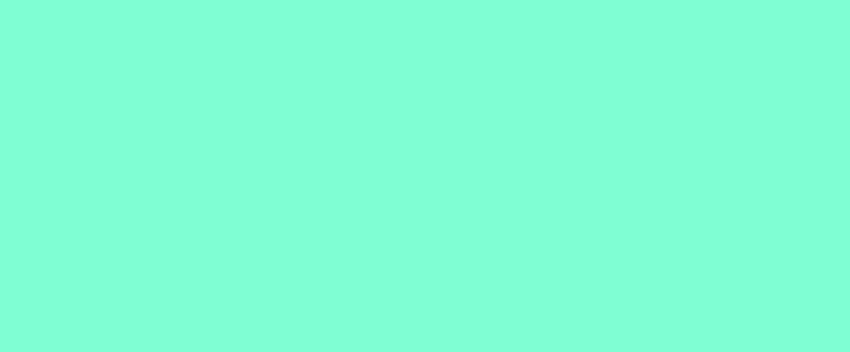
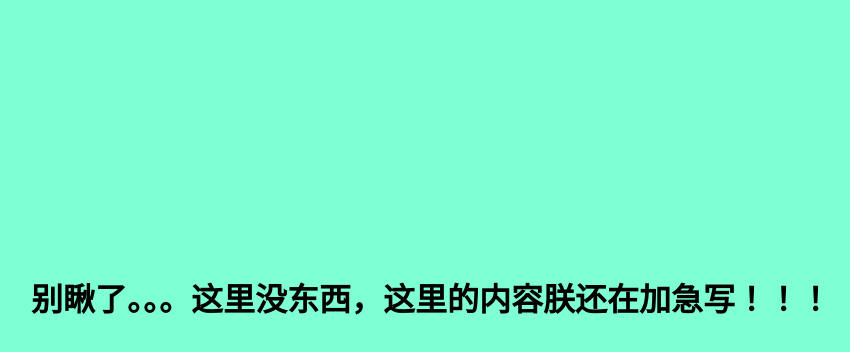
Before and after one commit to ZengChin/myFirstWeb, a plain HTML site: page index.html in a window 1280 px wide. Both pictures are taken after a click on the link "让我们开始吧！". Shown: the whole page, without its empty margins (209-1059 px from the left). Drawn offline with Linux system fonts and the light colour scheme.

Commit message:
更新更新

```diff
--- a/index.html
+++ b/index.html
@@ -17,7 +17,7 @@
     </div>
 
     <div class="index_web">
-
+            <h1 class="Tips"> 别瞅了。。。这里没东西，这里的内容朕还在加急写！！！</h1>
     </div>
     <script src="./JS/index.js"></script>
 </body>
--- a/less/front_web.less
+++ b/less/front_web.less
@@ -113,10 +113,16 @@
 
 .index_web{
     // margin-top: -700px;
-    // display: none;
+    display: none;
     opacity: 0;
     height: 800px;
     width: 100%;
     background-color: aquamarine;
     // height: ;
+    .Tips{
+        text-align: center;
+        line-height: 600px;
+        // transform: translate(,50%);
+
+    }
 }
```
Also changed, not shown: less/front_web.css.
